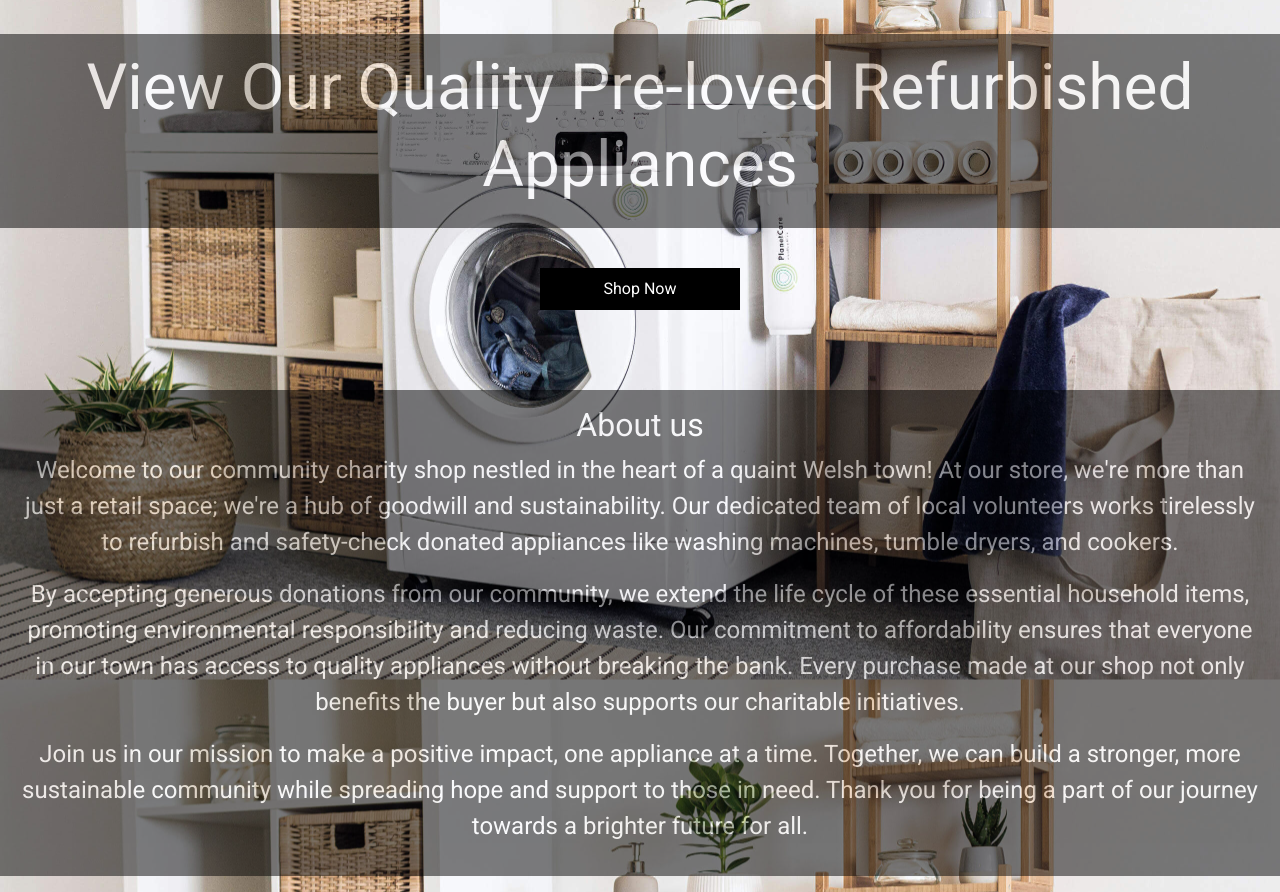
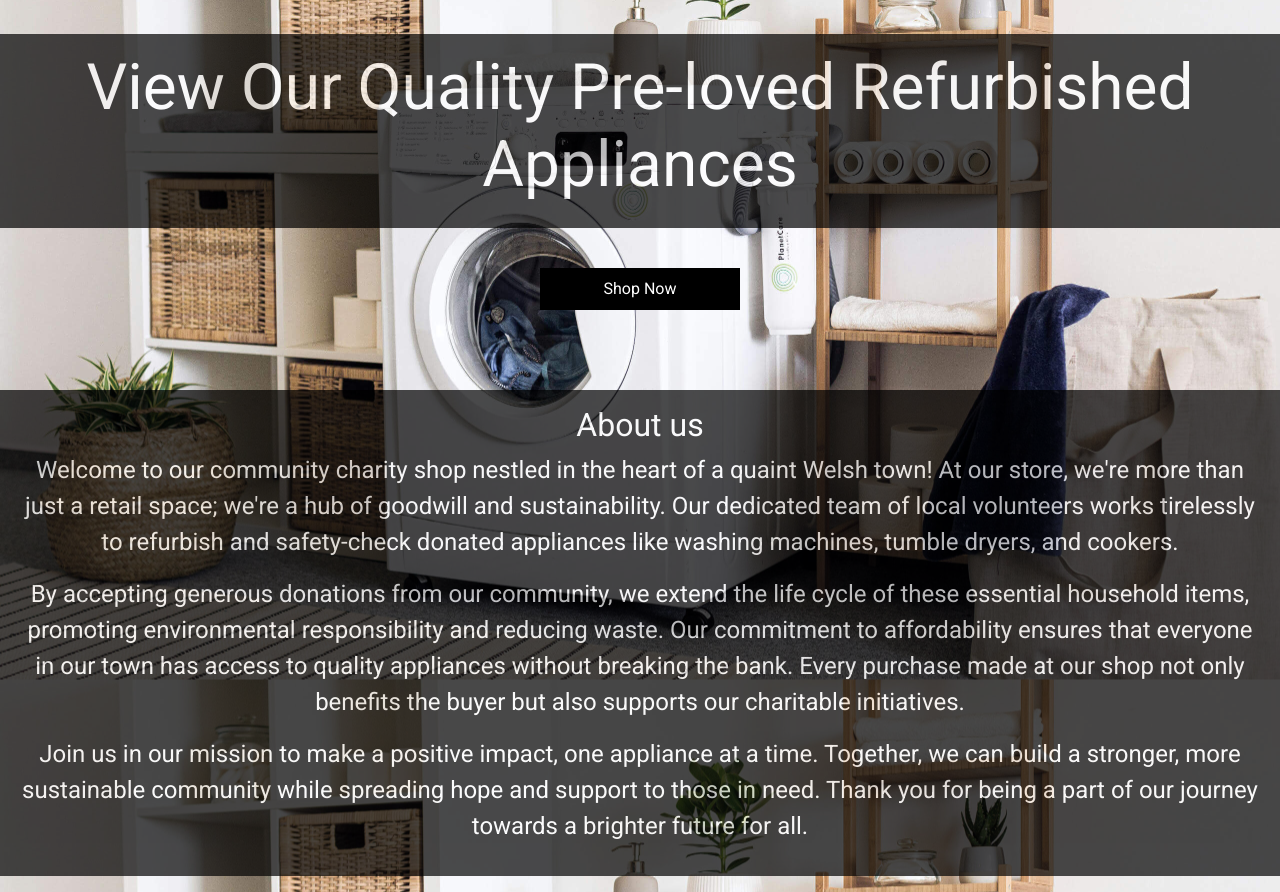
Before and after one commit to doctorandrewbrown/community-appliances, a Django app: page / in a window 1280 px wide. Shown: the part 174-1066 px from the top of the page. Run offline with Django 3.2, Linux system fonts and the light colour scheme; some libraries are stand-ins or nearby versions.

Commit message:
adjust text contrast ratio to improve accessibility

```diff
--- a/static/css/base.css
+++ b/static/css/base.css
@@ -59,7 +59,7 @@ img {
 
 .cta-heading {
     background-color: black;
-    opacity: 0.5;
+    opacity: 0.7;
     color: white;
 }
 
@@ -97,7 +97,7 @@ img {
 .about-us {
     color: white;
     background-color: black;
-    opacity: 0.5;
+    opacity: 0.7;
     font-size: 1rem;
     margin-top: 10vh;
 }
```
